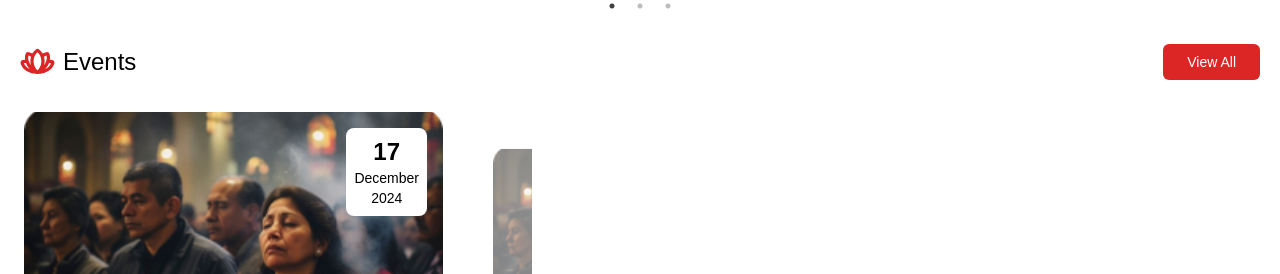
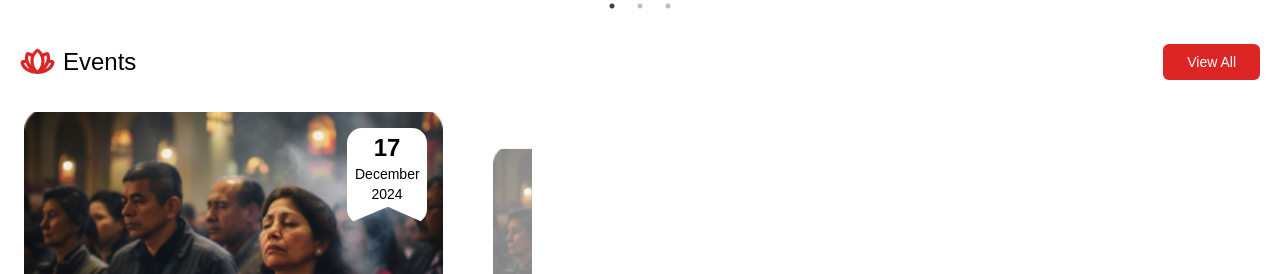
Before and after one commit to SrijaAdhya12/assignment, a React (Vite) app in the folder client/: page / in a window 1280 px wide. Shown: the part 1320-1594 px from the top of the page. Built offline with nearby package versions, Linux system fonts and the light colour scheme.

Commit message:
feat: added clip path

```diff
--- a/client/src/components/EventCarousal.jsx
+++ b/client/src/components/EventCarousal.jsx
@@ -1,7 +1,8 @@
 import React from "react";
 import Slider from "react-slick";
 import { carausalimage2 } from "../assets";
-import { CiLocationOn } from "react-icons/ci"
+import { CiLocationOn } from "react-icons/ci";
+
 const events = [
     {
         id: 1,
@@ -42,21 +43,33 @@ export function EventCarousel() {
 
     return (
         <div className="w-full max-w-sm md:max-w-md lg:max-w-lg">
+            <style>
+                {`
+                    .bookmark-date {
+                        position: relative;
+                        background: white;
+                        clip-path: polygon(100% 0%, 100% 100%, 51% 82%, 0 100%, 0% 50%, 0 0);
+                        border-radius: 15px;
+                    }
+                `}
+            </style>
             <Slider {...settings} className="event-carousel">
                 {events.map((event) => (
                     <div key={event.id} className="p-1">
-                        <div className="border-0 rounded-lg ">
+                        <div className="border-0 rounded-lg">
                             <div className="relative aspect-[3/2] overflow-hidden rounded-lg">
                                 <img
                                     src={event.image}
                                     alt={event.title}
                                     className="object-cover w-full h-full"
                                 />
-                                <div className="absolute top-4 right-4 bg-white rounded-lg p-2">
-                                    <div className="text-center">
-                                        <div className="text-2xl font-bold">{event.date.day}</div>
-                                        <div className="text-sm">{event.date.month}</div>
-                                        <div className="text-sm">{event.date.year}</div>
+                                <div className="absolute top-4 right-4">
+                                    <div className="bookmark-date w-20 px-2 pt-1 pb-5">
+                                        <div className="text-center">
+                                            <div className="text-2xl font-bold">{event.date.day}</div>
+                                            <div className="text-sm">{event.date.month}</div>
+                                            <div className="text-sm">{event.date.year}</div>
+                                        </div>
                                     </div>
                                 </div>
                                 <button className="absolute bottom-4 right-4 bg-red-600 text-white rounded-md py-2 px-4">
@@ -68,7 +81,7 @@ export function EventCarousel() {
                                 <h3 className="text-xl font-semibold mb-2">{event.title}</h3>
                                 <div className="flex items-center text-gray-600">
                                     <CiLocationOn size={20} className="mr-2" />
-                                    <span className="text-sm ">{event.location}</span>
+                                    <span className="text-sm">{event.location}</span>
                                 </div>
                             </div>
                         </div>
```
